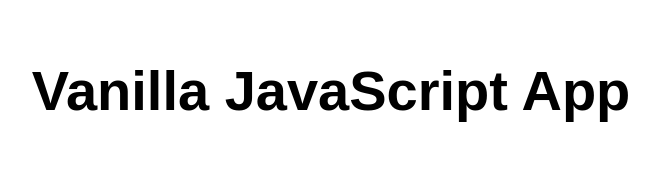
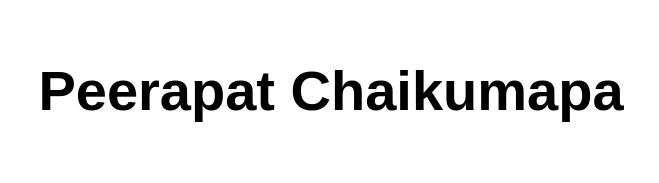
Before and after one commit to Hiroto5501/KKU2, a website: page src/index.html in a window 1280 px wide. Shown: the whole page, without its empty margins (309-968 px from the left). Drawn offline with Linux system fonts and the light colour scheme.

Commit message:
Update index.html

```diff
--- a/src/index.html
+++ b/src/index.html
@@ -10,7 +10,7 @@
 
 <body>
   <main>
-    <h1>Vanilla JavaScript App</h1>
+    <h1>Peerapat Chaikumapa</h1>
   </main>
 </body>
 
```
